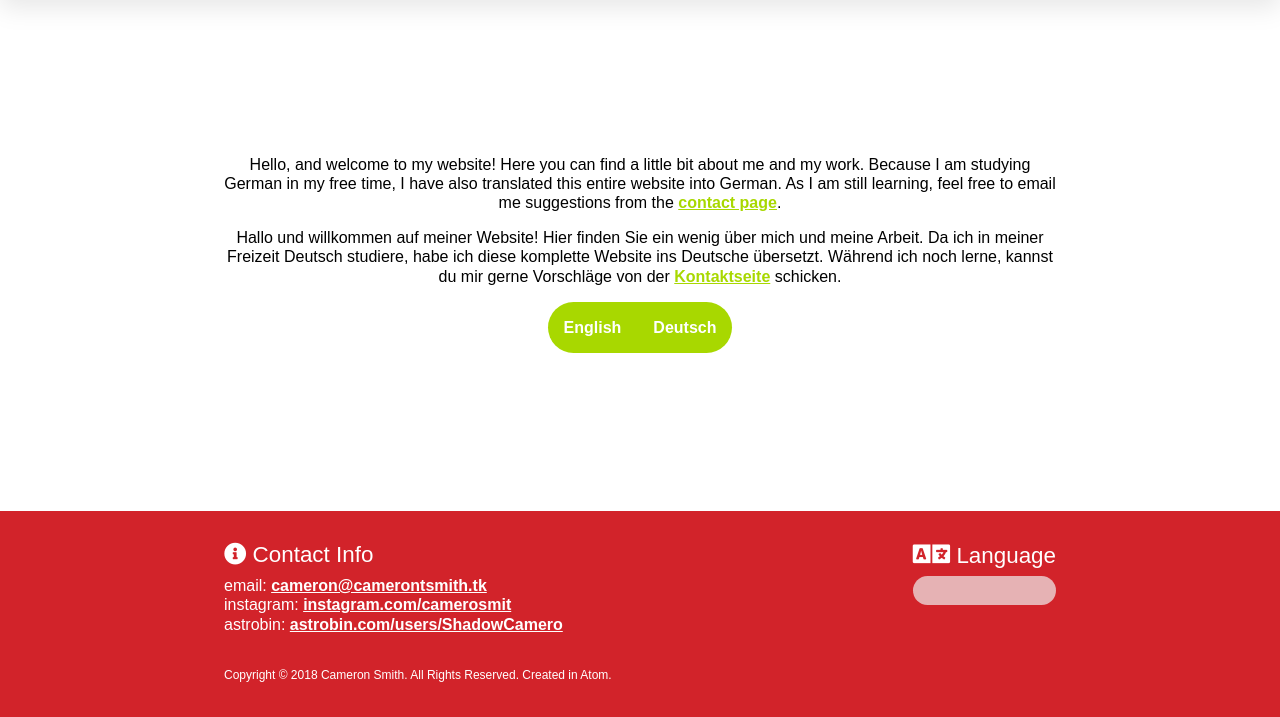
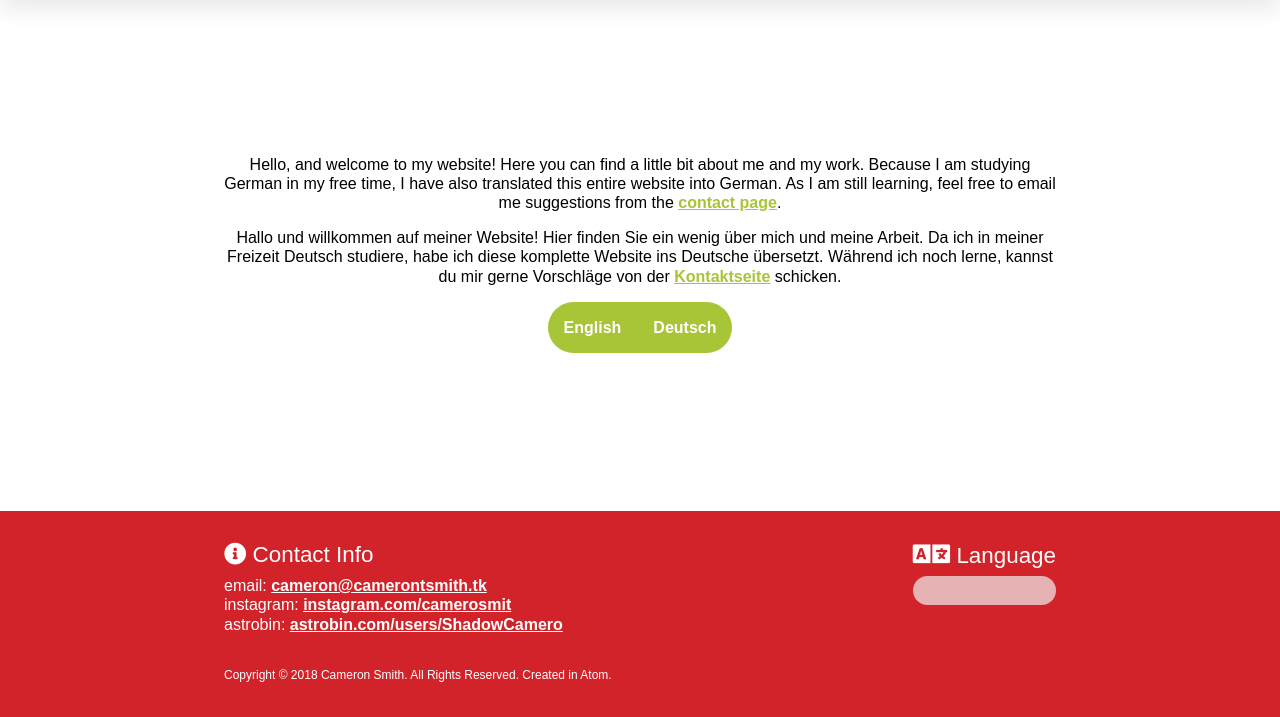
Before and after one commit to DapperOberon/Website, a PHP site: page / in a window 1280 px wide. Shown: the part 83-800 px from the top of the page. Run offline with PHP 8.4, Linux system fonts and the light colour scheme; lists and menus that the app fills with data are empty; some libraries are stand-ins or nearby versions.

Commit message:
Finished the working color scheme and button prefabs

```diff
--- a/css/styles.css
+++ b/css/styles.css
@@ -1,10 +1,10 @@
 @media screen {
   a {
-    color: #a8d800;
+    color: #A8C437;
     font-weight: bold;
   }
   a:visited {
-    color: #0c2d3d;
+    color: #124259;
   }
   h1 {
     color: #d2232a;
@@ -68,7 +68,7 @@
     text-align: center;
   }
   .fa-cog {
-    color: #36848f;
+    color: #43B0E6;
   }
   .construction {
     font-size: 2em;
@@ -93,13 +93,34 @@
     color: #fff;
   }
   .btn.btn-important {
-    background-color: #a8d800;
+    background-color: #A8C437;
   }
   .btn.btn-important:hover {
-    background-color: #93bc00;
+    background-color: #92AB30;
+  }
+  .btn.btn-neutral {
+    background-color: #888;
+  }
+  .btn.btn-neutral:hover {
+    background-color: #6d6d6d;
+  }
+  .btn.btn-extra {
+    background-color: #43B0E6;
+  }
+  .btn.btn-extra:hover {
+    background-color: #3A99C9;
+  }
+  .btn.btn-dark {
+    background-color: #124259;
+  }
+  .btn.btn-dark:hover {
+    background-color: #175573;
   }
   .btn-group .btn:first-of-type {
     border-radius: 100px 0 0 100px;
+  }
+  .btn-group .btn:not(:first-child):not(:last-child) {
+    border-radius: 0;
   }
   .btn-group .btn:last-of-type {
     border-radius: 0 100px 100px 0;
@@ -312,7 +333,7 @@
 }
 
 a { color: @red; }
-a:visited { color: @dark-red; }
+a:visited { color: @red-accent; }
 
 .page p {
   margin-bottom: 1em;
--- a/css/styles.less
+++ b/css/styles.less
@@ -1,16 +1,25 @@
 // out: styles.css, sourcemap: true, compress: false
 
+// Monochrome
+@white: #fff;
+@dark-grey: #333;
+@grey: #888;
+@grey-accent: #6d6d6d;
+@black: #000;
+
+// Colors
 @red: #d2232a;
-@dark-red: #b71f24;
-@light-grey: #eee9e9;
-@green: #a8d800;
-@dark-green: #93bc00;
-@light-green: #c0d8a8;
+@red-accent: #b71f24;
+@green: #A8C437;
+@green-accent: #92AB30;
+@blue: #43B0E6;
+@blue-accent: #3A99C9;
+@dark-blue: #124259;
+@dark-blue-accent: #175573;
 
-@blue: #36848f;
-@dark-blue: #0c2d3d;
-@white: #fff;
-@black: #000;
+@test-color: #124259;
+@test-color-2: #175573;
+
 @font-color: #333;
 
 @btn-radius: 100px;
@@ -124,7 +133,7 @@
   }
 
   .btn:hover {
-    background: @dark-red;
+    background: @red-accent;
   }
 
   .btn.btn-light {
@@ -142,12 +151,37 @@
   }
 
   .btn.btn-important:hover {
-    background-color: @dark-green;
+    background-color: @green-accent;
+  }
+
+  .btn.btn-neutral {
+    background-color: @grey;
+  }
+  .btn.btn-neutral:hover {
+    background-color: @grey-accent;
+  }
+
+  .btn.btn-extra {
+    background-color: @blue;
+  }
+  .btn.btn-extra:hover {
+    background-color: @blue-accent;
+  }
+
+  .btn.btn-dark {
+    background-color: @dark-blue;
+  }
+  .btn.btn-dark:hover {
+    background-color: @dark-blue-accent;
   }
 
   .btn-group .btn:first-of-type {
     // Top Left, Top Right, Bottom Right, Bottom Left
     border-radius: @btn-radius 0 0 @btn-radius;
+  }
+
+  .btn-group .btn:not(:first-child):not(:last-child) {
+    border-radius: 0;
   }
 
   .btn-group .btn:last-of-type {
@@ -416,7 +450,7 @@
 }
 
 a { color: @red; }
-a:visited { color: @dark-red; }
+a:visited { color: @red-accent; }
 
 .page p {
   margin-bottom: 1em;
--- a/index.php
+++ b/index.php
@@ -28,8 +28,8 @@
       <?php include './includes/header.inc.php'; ?>
 
       <main class="page">
-        <p class="paragraph">Hello, and welcome to my website! Here you can find a little bit about me and my work. Because I am studying German in my free time, I have also translated this entire website into German. As I am still learning, feel free to email me suggestions from the <a href="http://localhost/camerontsmith.tk/en/#">contact page</a>.</p>
-        <p class="paragraph">Hallo und willkommen auf meiner Website! Hier finden Sie ein wenig über mich und meine Arbeit. Da ich in meiner Freizeit Deutsch studiere, habe ich diese komplette Website ins Deutsche übersetzt. Während ich noch lerne, kannst du mir gerne Vorschläge von der <a href="http://localhost/camerontsmith.tk/de/#">Kontaktseite</a> schicken.</p>
+        <p class="paragraph">Hello, and welcome to my website! Here you can find a little bit about me and my work. Because I am studying German in my free time, I have also translated this entire website into German. As I am still learning, feel free to email me suggestions from the <a href="http://localhost/camerontsmith.tk/en/contact/">contact page</a>.</p>
+        <p class="paragraph">Hallo und willkommen auf meiner Website! Hier finden Sie ein wenig über mich und meine Arbeit. Da ich in meiner Freizeit Deutsch studiere, habe ich diese komplette Website ins Deutsche übersetzt. Während ich noch lerne, kannst du mir gerne Vorschläge von der <a href="http://localhost/camerontsmith.tk/de/contact/">Kontaktseite</a> schicken.</p>
         <div class="center btn-group">
           <a class="btn btn-important" href="http://localhost/camerontsmith.tk/en/">English</a>
           <a class="btn btn-important" href="http://localhost/camerontsmith.tk/de/">Deutsch</a>
```
